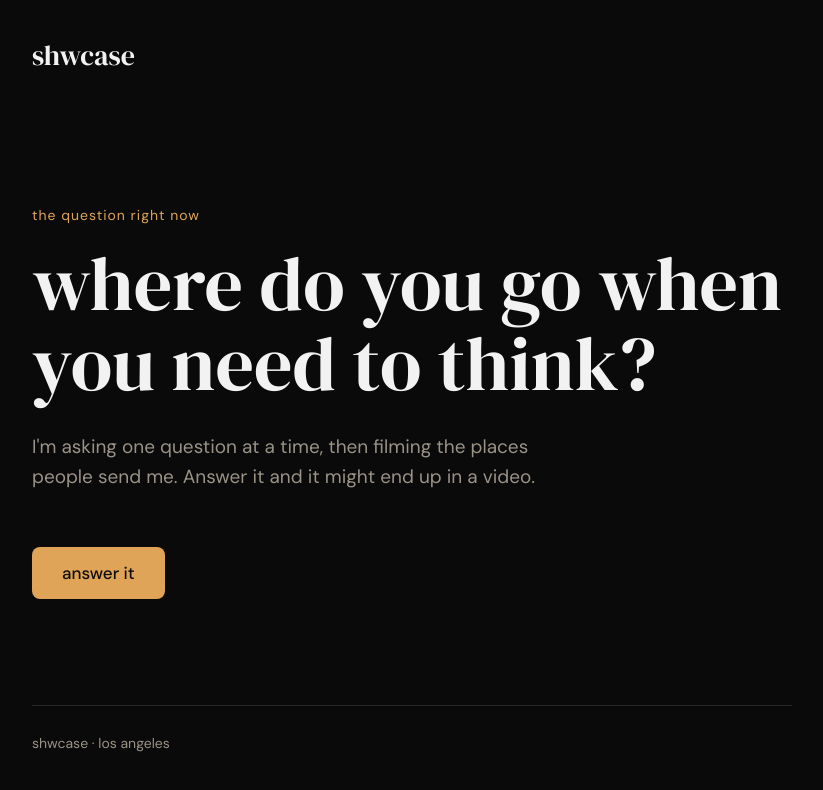
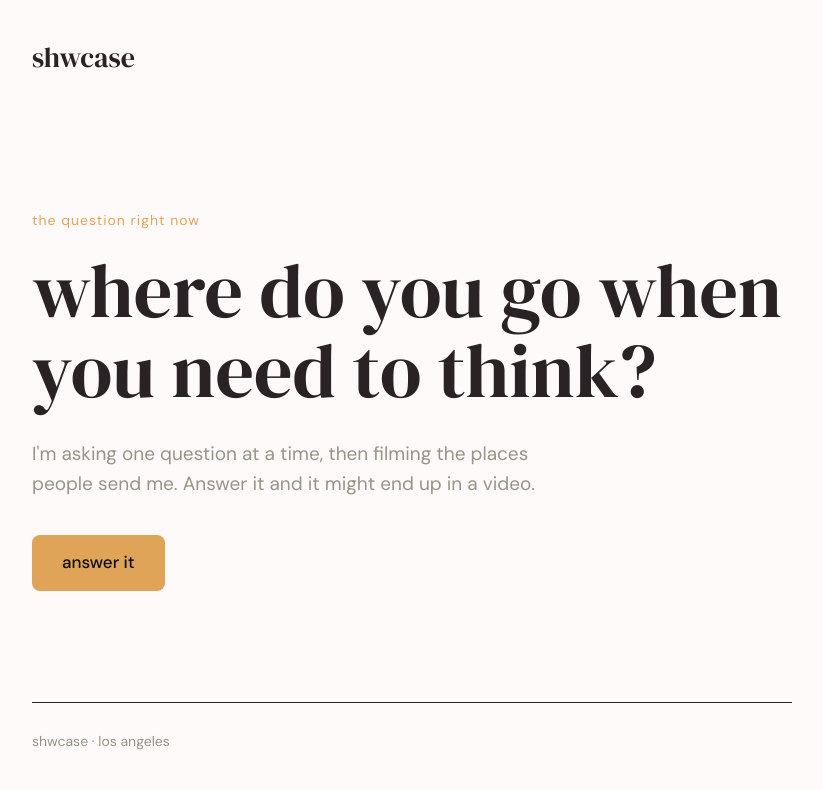
Before and after one commit to joshuapepper09/shwcase-landing, a Next.js app: page / in a window 1280 px wide. Shown: the top 790 px of the page, without its empty margins (228-1051 px from the left). Built offline with nearby package versions, Linux system fonts and the light colour scheme.

Commit message:
Update layout.tsx

```diff
--- a/app/layout.tsx
+++ b/app/layout.tsx
@@ -1,48 +1,40 @@
-import type { Metadata } from "next";
+import type { Metadata } from 'next'
+import './globals.css'
 
 export const metadata: Metadata = {
-  title: "shwcase",
-  description: "quiet films about ordinary places, and the people who send me to them.",
-  openGraph: {
-    title: "shwcase",
-    description: "quiet films about ordinary places, and the people who send me to them.",
-    url: "https://shwcase.app",
-    siteName: "shwcase",
-    type: "website",
-  },
-  twitter: {
-    card: "summary_large_image",
-    title: "shwcase",
-    description: "quiet films about ordinary places, and the people who send me to them.",
-  },
-};
+  title: 'shwcase',
+  description: 'recollections from around the world.',
+}
 
 export default function RootLayout({
   children,
-}: Readonly<{
-  children: React.ReactNode;
-}>) {
+}: {
+  children: React.ReactNode
+}) {
   return (
     <html lang="en">
       <head>
         <link rel="preconnect" href="https://fonts.googleapis.com" />
-        <link rel="preconnect" href="https://fonts.gstatic.com" crossOrigin="anonymous" />
         <link
-          href="https://fonts.googleapis.com/css2?family=DM+Sans:wght@400;500&family=DM+Serif+Display&display=swap"
+          rel="preconnect"
+          href="https://fonts.gstatic.com"
+          crossOrigin=""
+        />
+        <link
+          href="https://fonts.googleapis.com/css2?family=DM+Sans:wght@400;500&family=DM+Serif+Display:ital@0;1&display=swap"
           rel="stylesheet"
         />
       </head>
       <body
         style={{
           margin: 0,
-          padding: 0,
-          background: '#0a0a0a',
-          color: '#f2f2f2',
+          background: '#fffafa',
+          color: '#2b2226',
           fontFamily: "'DM Sans', system-ui, sans-serif",
         }}
       >
         {children}
       </body>
     </html>
-  );
+  )
 }
```
